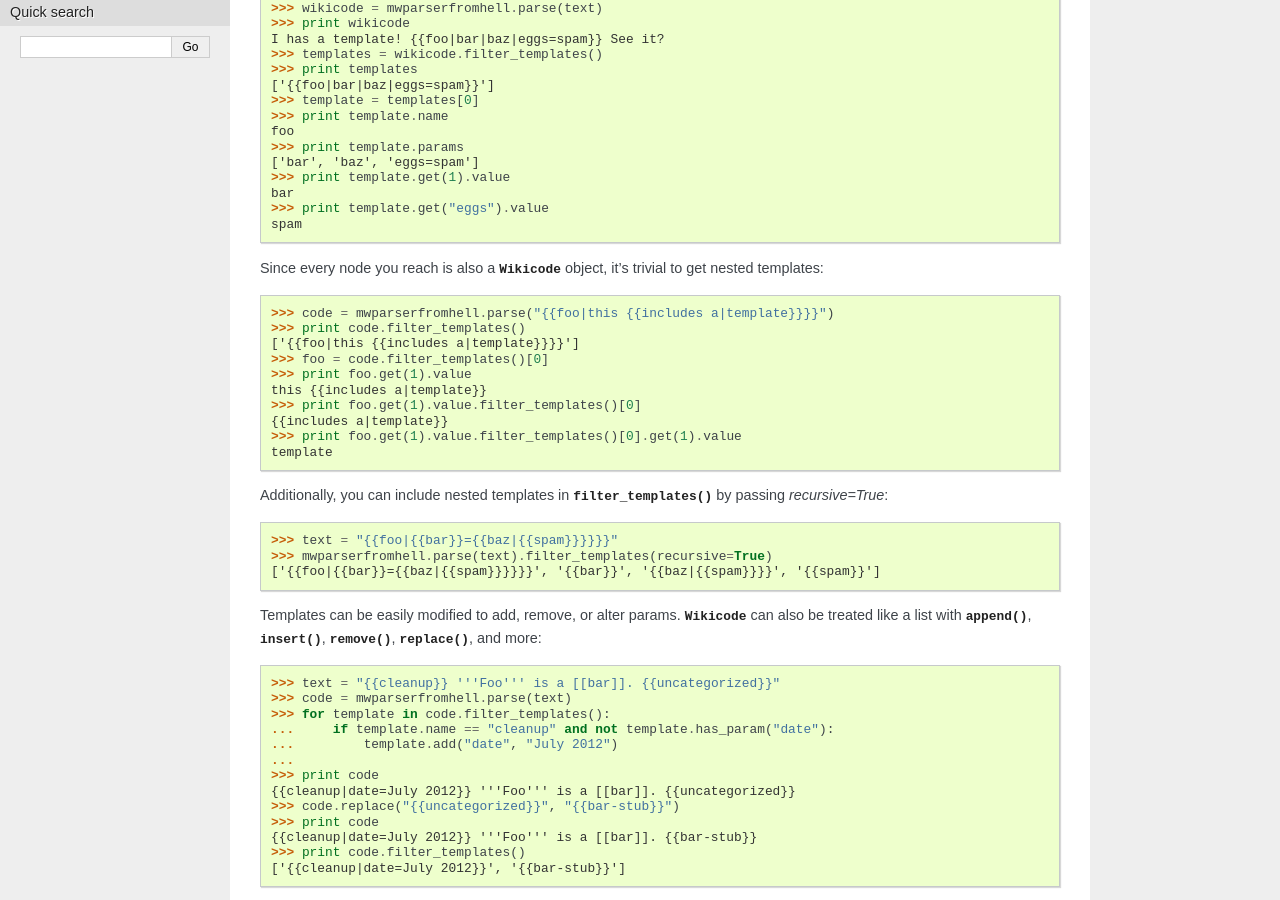
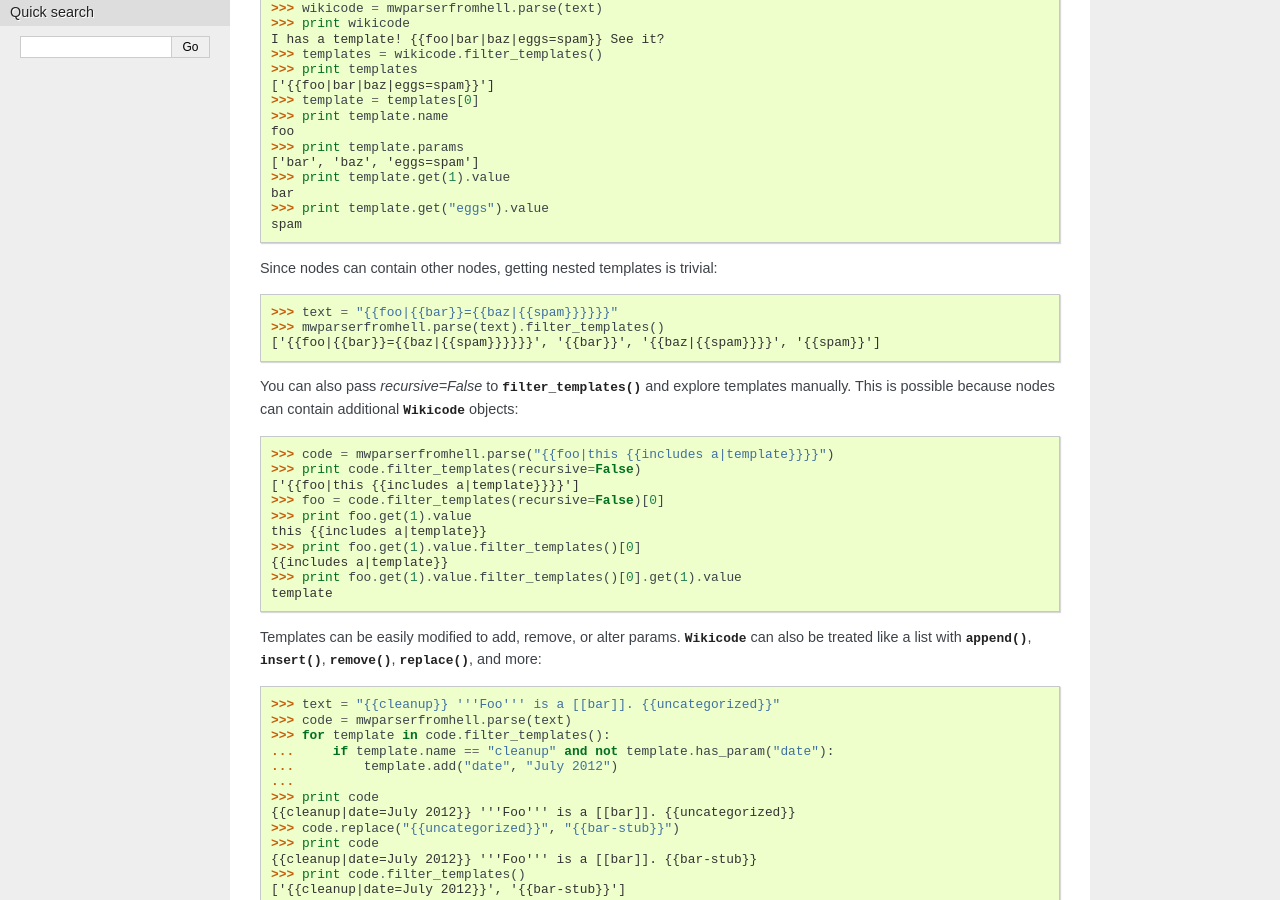
Before and after one commit to earwig/mwparserfromhell, a Sphinx documentation site: the page built from docs/usage.rst, in a window 1280 px wide and 900 px high, scrolled down 298 px. Built offline with Sphinx 7.4.7, drawn with Linux system fonts in a browser that asks for light colours.

Commit message:
Wikicode's filter() methods now passed recursive=True instead of False.
This is a breaking change for those who rely on default behavior.

```diff
--- a/docs/changelog.rst
+++ b/docs/changelog.rst
@@ -10,7 +10,10 @@ Unreleased
 - Added complete support for HTML :py:class:`Tags <.Tag>`, along with
   appropriate unit tests. This includes forms like ``<ref>foo</ref>``,
   ``<ref name="bar"/>``, and wiki-markup tags like bold (``'''``), italics
-  (``''``), and lists (``''*''``, ``''#''``, ``'';''`` and ``'':''``).
+  (``''``), and lists (``*``, ``#``, ``;`` and ``:``).
+- :py:class:`Wikicode's <.Wikicode>` :py:meth:`.filter` methods are now passed
+  *recursive=True* by default instead of *False*. **This is a breaking change
+  if you rely on any filter() methods being non-recursive by default.**
 - Various fixes and cleanup.
 
 v0.2
--- a/docs/usage.rst
+++ b/docs/usage.rst
@@ -27,26 +27,26 @@ some extra methods. For example::
     >>> print template.get("eggs").value
     spam
 
-Since every node you reach is also a :py:class:`~.Wikicode` object, it's
-trivial to get nested templates::
+Since nodes can contain other nodes, getting nested templates is trivial::
+
+    >>> text = "{{foo|{{bar}}={{baz|{{spam}}}}}}"
+    >>> mwparserfromhell.parse(text).filter_templates()
+    ['{{foo|{{bar}}={{baz|{{spam}}}}}}', '{{bar}}', '{{baz|{{spam}}}}', '{{spam}}']
+
+You can also pass *recursive=False* to :py:meth:`~.filter_templates` and
+explore templates manually. This is possible because nodes can contain
+additional :py:class:`~.Wikicode` objects::
 
     >>> code = mwparserfromhell.parse("{{foo|this {{includes a|template}}}}")
-    >>> print code.filter_templates()
+    >>> print code.filter_templates(recursive=False)
     ['{{foo|this {{includes a|template}}}}']
-    >>> foo = code.filter_templates()[0]
+    >>> foo = code.filter_templates(recursive=False)[0]
     >>> print foo.get(1).value
     this {{includes a|template}}
     >>> print foo.get(1).value.filter_templates()[0]
     {{includes a|template}}
     >>> print foo.get(1).value.filter_templates()[0].get(1).value
     template
-
-Additionally, you can include nested templates in :py:meth:`~.filter_templates`
-by passing *recursive=True*::
-
-    >>> text = "{{foo|{{bar}}={{baz|{{spam}}}}}}"
-    >>> mwparserfromhell.parse(text).filter_templates(recursive=True)
-    ['{{foo|{{bar}}={{baz|{{spam}}}}}}', '{{bar}}', '{{baz|{{spam}}}}', '{{spam}}']
 
 Templates can be easily modified to add, remove, or alter params.
 :py:class:`~.Wikicode` can also be treated like a list with
```
Also changed, not shown: README.rst (+11 -11 lines), 4 other files.
